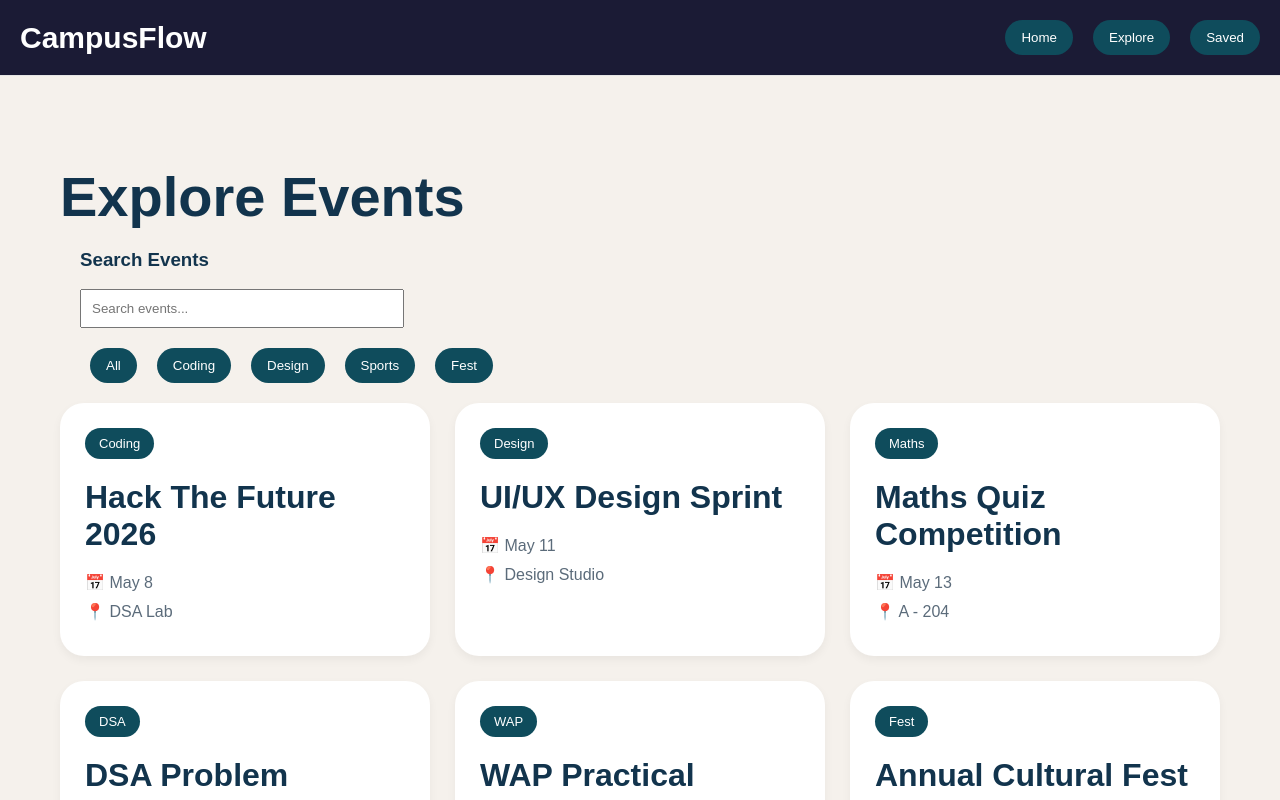
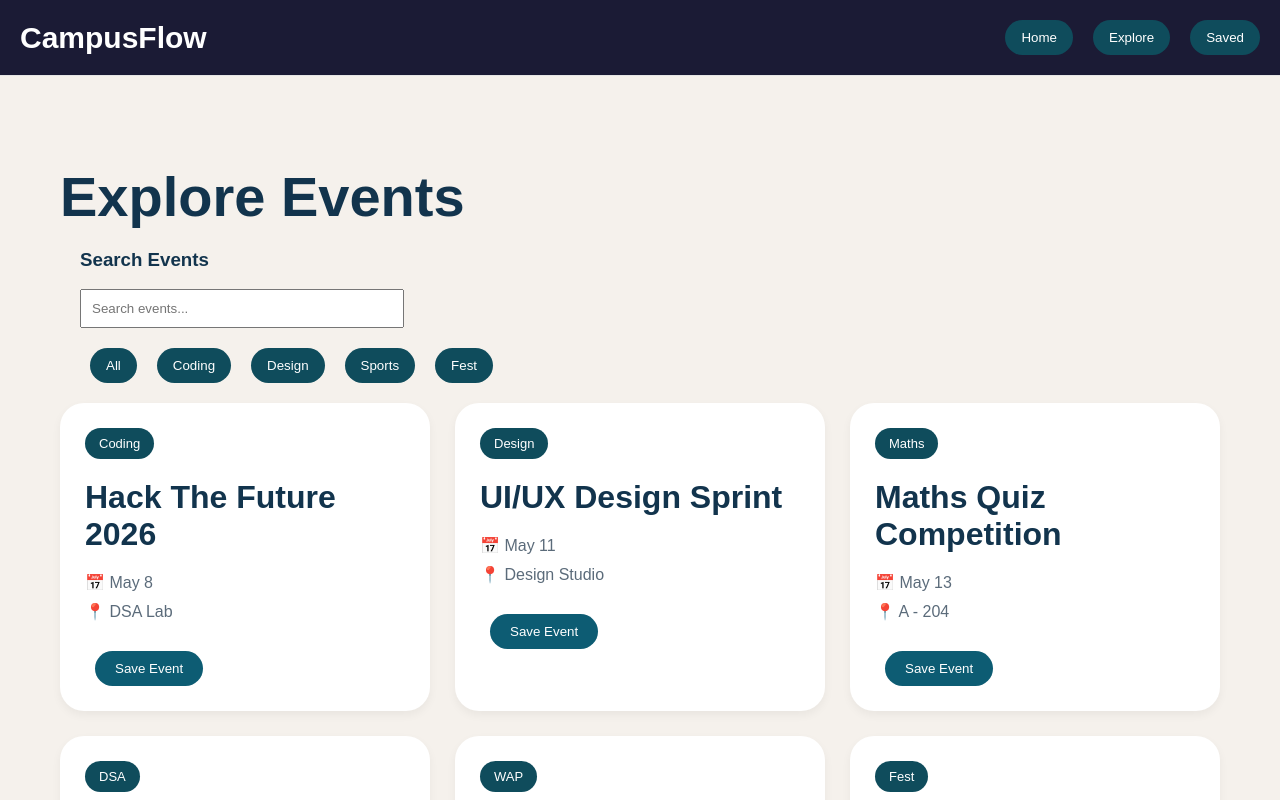
Before and after one commit to parth-access/campus-flow, a React (Vite) app: page /explore in a window 1280 px wide. Shown: the top 800 px of the page. Built offline with nearby package versions, Linux system fonts and the light colour scheme.

Commit message:
feat: implement saved events using local storage

```diff
--- a/src/components/EventCard.jsx
+++ b/src/components/EventCard.jsx
@@ -1,4 +1,12 @@
+import { saveEvent } from "../utils/storage";
+
 function EventCard(props) {
+  function handleSave() {
+    saveEvent(props);
+
+    alert("Event Saved");
+  }
+
   return (
     <div className="event-card">
       <div className="card-top">
@@ -10,6 +18,21 @@ function EventCard(props) {
       <p>📅 {props.date}</p>
 
       <p>📍 {props.location}</p>
+
+      <button
+        onClick={handleSave}
+        style={{
+          marginTop: "20px",
+          padding: "10px 20px",
+          border: "none",
+          borderRadius: "20px",
+          backgroundColor: "#0d5c73",
+          color: "white",
+          cursor: "pointer",
+        }}
+      >
+        Save Event
+      </button>
     </div>
   );
 }
--- a/src/pages/Explore.jsx
+++ b/src/pages/Explore.jsx
@@ -26,6 +26,7 @@ function Explore() {
               category={event.category}
               date={event.date}
               location={event.location}
+              img={event.img}
             />
           ))}
         </div>
--- a/src/pages/Saved.jsx
+++ b/src/pages/Saved.jsx
@@ -1,15 +1,38 @@
 import Navbar from "../components/Navbar";
 import Footer from "../components/Footer";
+import EventCard from "../components/EventCard";
+
+import { getSavedEvents } from "../utils/storage";
 
 function Saved() {
+  const savedEvents = getSavedEvents();
+
   return (
     <>
       <Navbar />
 
-      <div style={{ padding: "40px" }}>
+      <div
+        style={{
+          padding: "40px",
+        }}
+      >
         <h1>Saved Events</h1>
 
-        <p>No saved events yet.</p>
+        {savedEvents.length === 0 ? (
+          <p>No saved events yet.</p>
+        ) : (
+          <div className="events-grid">
+            {savedEvents.map((event, index) => (
+              <EventCard
+                key={index}
+                title={event.title}
+                category={event.category}
+                date={event.date}
+                location={event.location}
+              />
+            ))}
+          </div>
+        )}
       </div>
 
       <Footer />
--- a/src/utils/storage.js
+++ b/src/utils/storage.js
@@ -1,15 +1,19 @@
 function saveEvent(event) {
-  localStorage.setItem("savedEvent", JSON.stringify(event));
+  let savedEvents = getSavedEvents();
+
+  savedEvents.push(event);
+
+  localStorage.setItem("savedEvents", JSON.stringify(savedEvents));
 }
 
-function getSavedEvent() {
-  let event = localStorage.getItem("savedEvent");
+function getSavedEvents() {
+  let events = localStorage.getItem("savedEvents");
 
-  if (event) {
-    return JSON.parse(event);
+  if (events) {
+    return JSON.parse(events);
   }
 
-  return null;
+  return [];
 }
 
-export { saveEvent, getSavedEvent };
+export { saveEvent, getSavedEvents };
```
